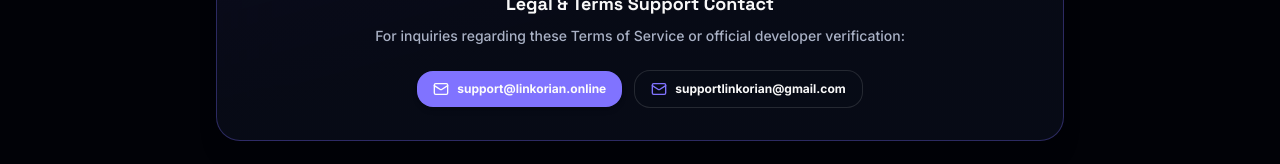
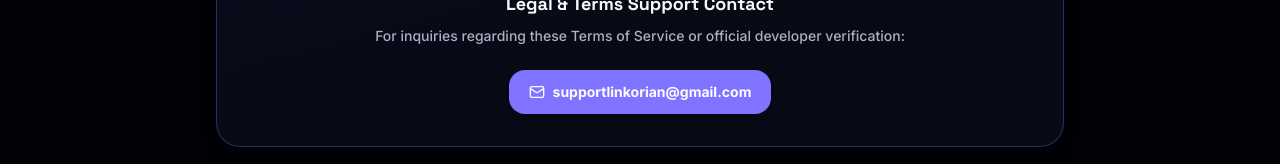
Before and after one commit to RHSaputra/linkora, a Next.js app: page /terms in a window 1280 px wide. Shown: the part 2043-2207 px from the top of the page. Built offline with nearby package versions, Linux system fonts and the light colour scheme; no server answers.

Commit message:
fix(contact): set supportlinkorian@gmail.com as the single official support email address

```diff
--- a/src/app/terms/page.tsx
+++ b/src/app/terms/page.tsx
@@ -521,19 +521,12 @@
                 : "Jika Anda memiliki pertanyaan mengenai Ketentuan Layanan atau verifikasi pengembang:"}
             </p>
 
-            <div className="mt-6 flex flex-wrap items-center justify-center gap-3">
+            <div className="mt-6 flex items-center justify-center">
               <a
-                href="mailto:support@linkorian.online"
-                className="inline-flex items-center gap-2 rounded-xl bg-primary px-4 py-2.5 text-xs font-bold text-primary-foreground shadow-md transition-all hover:bg-primary-hover active:scale-95"
+                href="mailto:supportlinkorian@gmail.com"
+                className="inline-flex items-center gap-2 rounded-xl bg-primary px-5 py-3 text-sm font-bold text-primary-foreground shadow-md transition-all hover:bg-primary-hover active:scale-95"
               >
                 <Mail className="h-4 w-4" />
-                <span>support@linkorian.online</span>
-              </a>
-              <a
-                href="mailto:supportlinkorian@gmail.com"
-                className="inline-flex items-center gap-2 rounded-xl border border-border bg-card px-4 py-2.5 text-xs font-bold text-foreground transition-all hover:bg-muted active:scale-95"
-              >
-                <Mail className="h-4 w-4 text-primary" />
                 <span>supportlinkorian@gmail.com</span>
               </a>
             </div>
```
